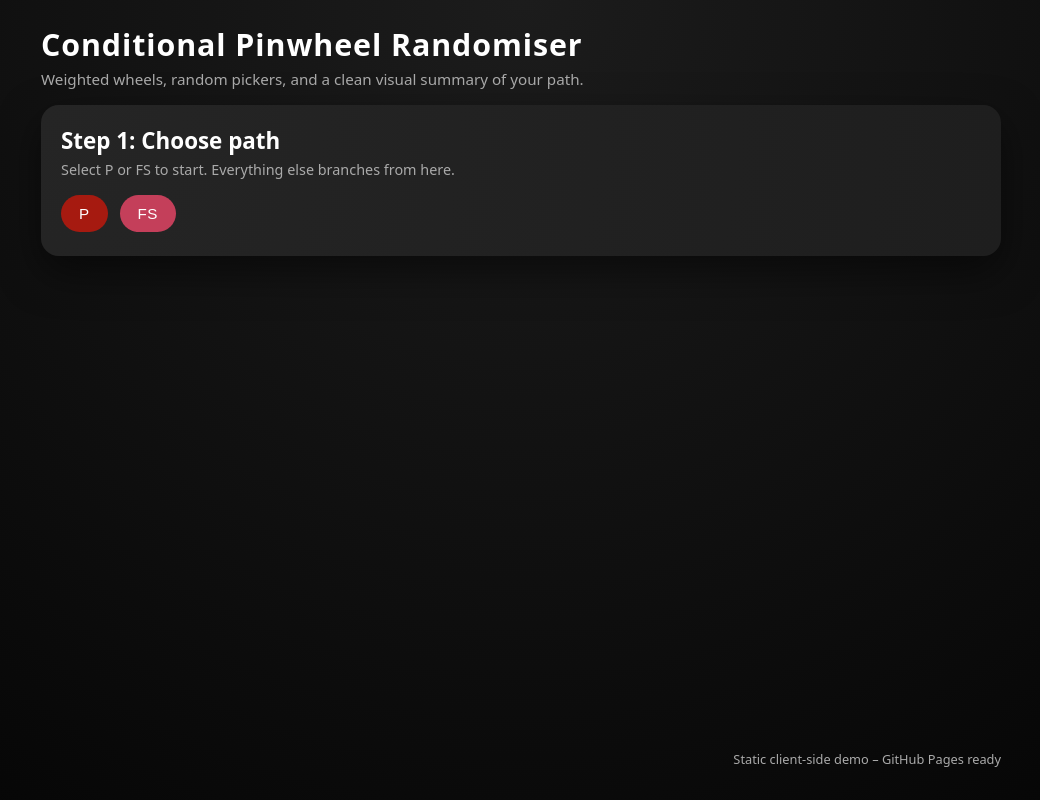
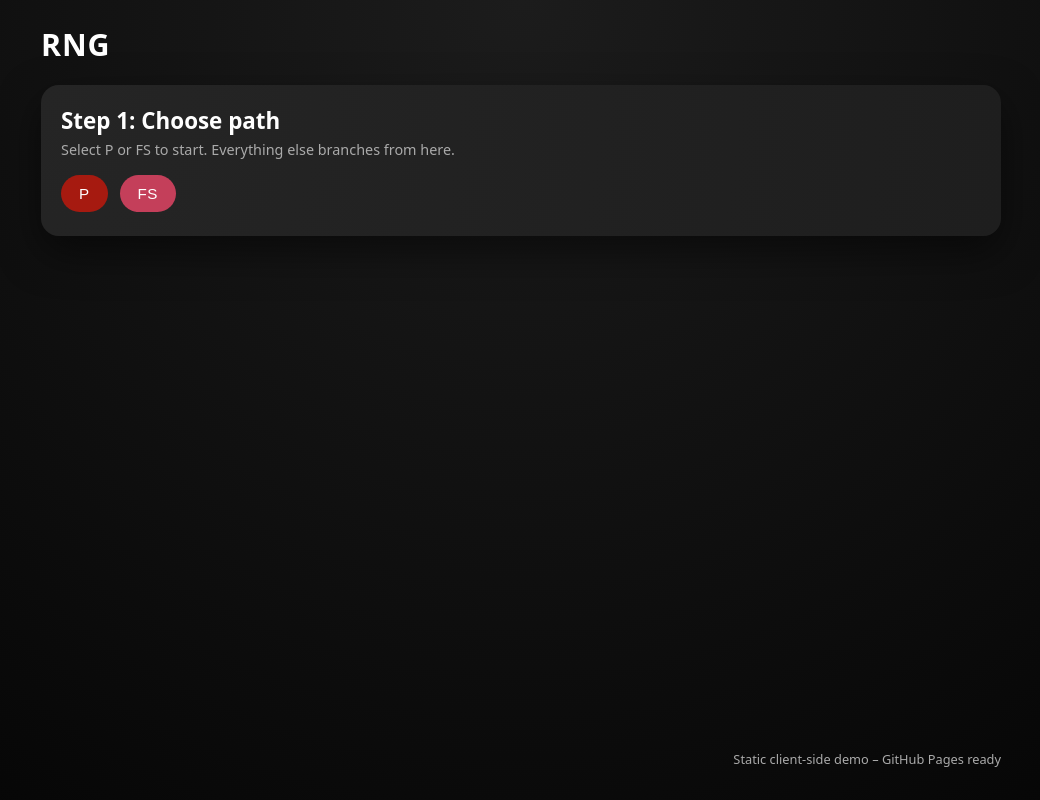
Before and after one commit to LewisTB/RNG3, a plain HTML site: page index.html in a window 1280 px wide. Shown: the whole page, without its empty margins (119-1159 px from the left). Drawn offline with Linux system fonts and the light colour scheme.

Commit message:
Update index.html2

```diff
--- a/index.html
+++ b/index.html
@@ -2,17 +2,14 @@
 <html lang="en">
 <head>
   <meta charset="UTF-8" />
-  <title>Conditional Pinwheel Randomiser</title>
+  <title>RNG</title>
   <meta name="viewport" content="width=device-width, initial-scale=1" />
   <link rel="stylesheet" href="styles.css" />
 </head>
 <body>
   <div class="app-shell">
     <header class="app-header">
-      <h1>Conditional Pinwheel Randomiser</h1>
-      <p class="app-tagline">
-        Weighted wheels, random pickers, and a clean visual summary of your path.
-      </p>
+      <h1>RNG</h1>
     </header>
 
     <main class="app-main">
```
